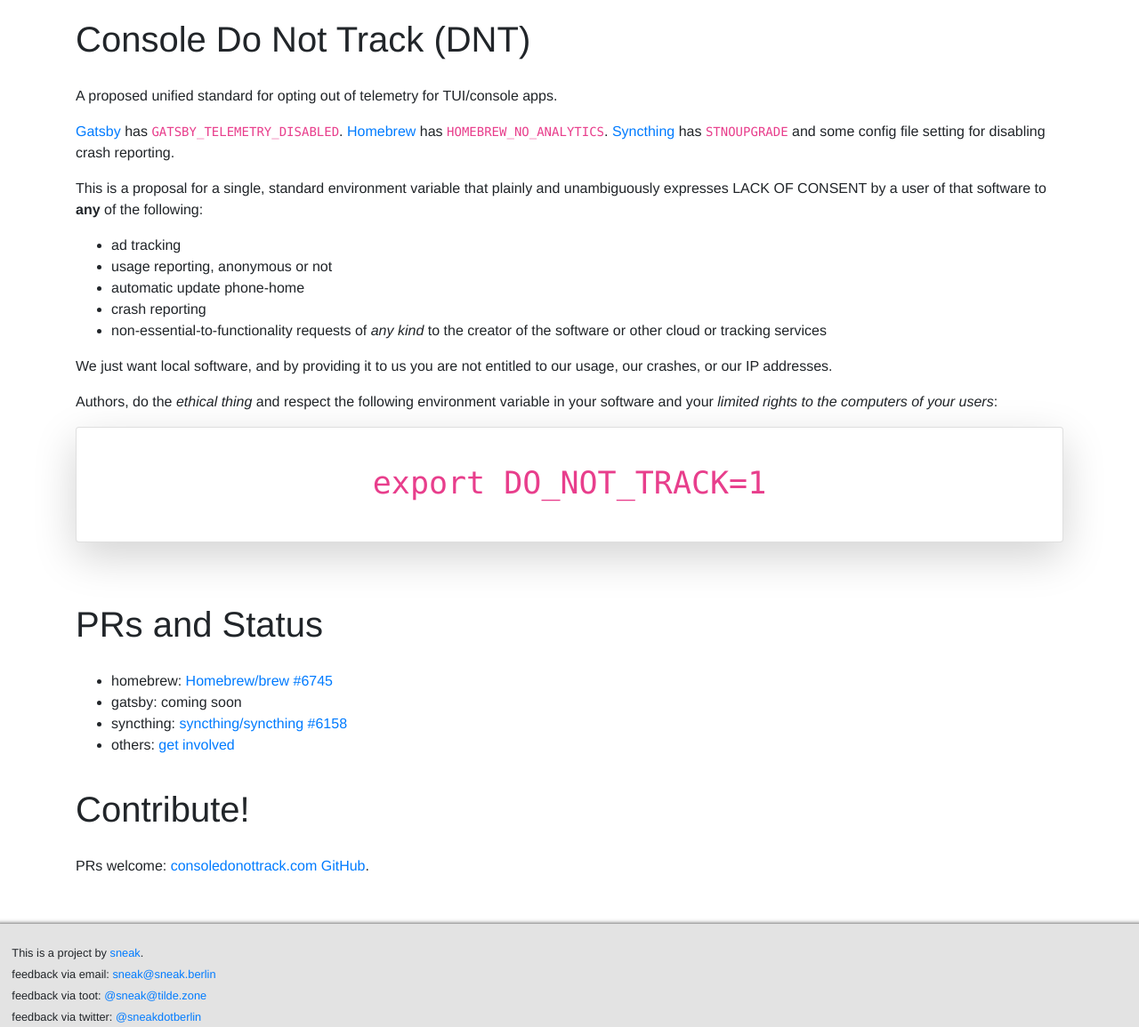
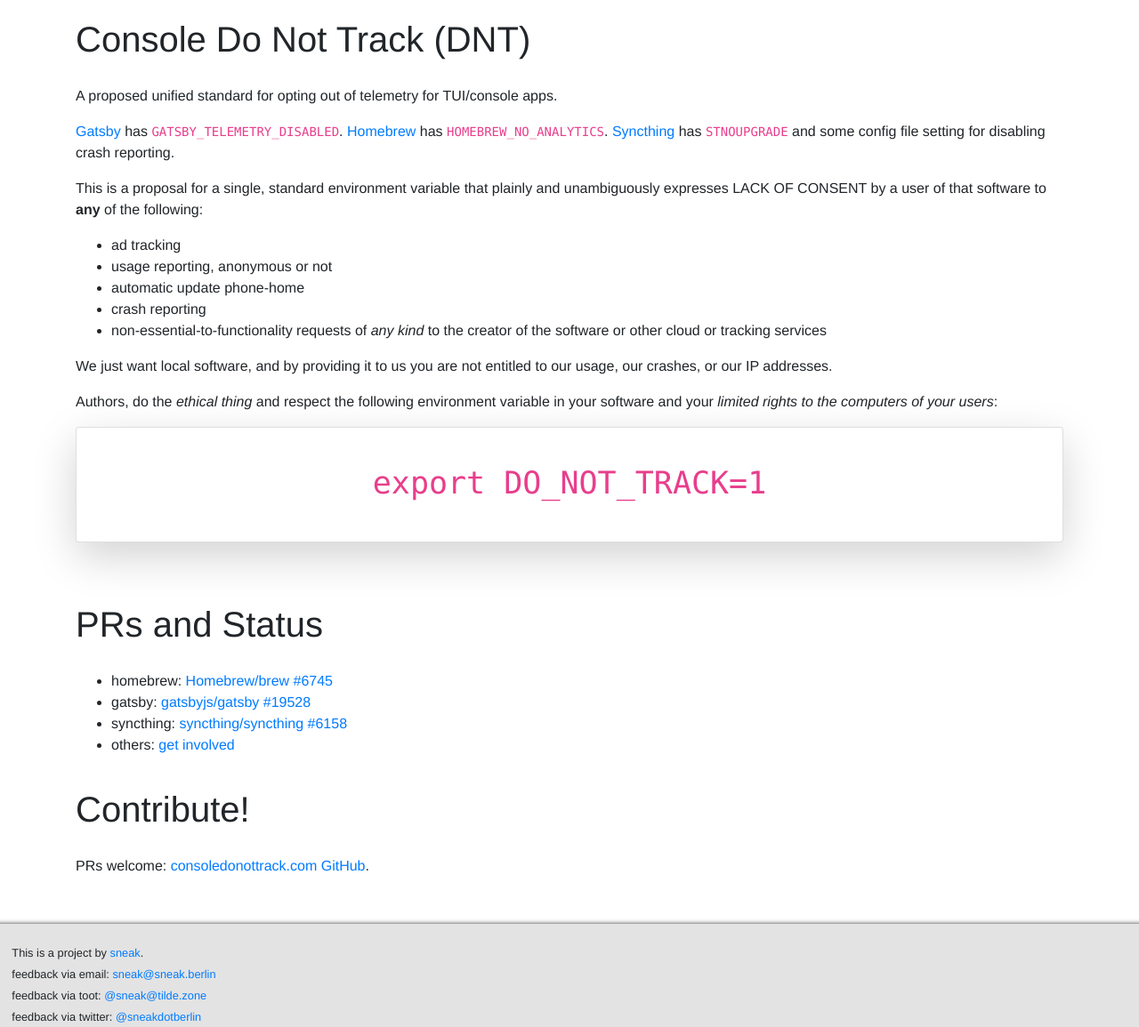
Before and after one commit to muescha/consoledonottrack.com, a Jekyll site: the page built from index.markdown, in a window 1280 px wide. Shown: the whole page at 89% size. Built offline with Jekyll 4.4.1, drawn with Linux system fonts in a browser that asks for light colours; our own code applies the rules of GitHub Pages for plain Markdown files.

Commit message:
add gatsby PR id

```diff
--- a/index.markdown
+++ b/index.markdown
@@ -40,7 +40,8 @@
 
 * homebrew: [Homebrew/brew
   #6745](https://github.com/Homebrew/brew/pull/6745)
-* gatsby: coming soon
+* gatsby: [gatsbyjs/gatsby
+  #19528](https://github.com/gatsbyjs/gatsby/pull/19528)
 * syncthing: [syncthing/syncthing
   #6158](https://github.com/syncthing/syncthing/pull/6158)
 * others: [get
```
